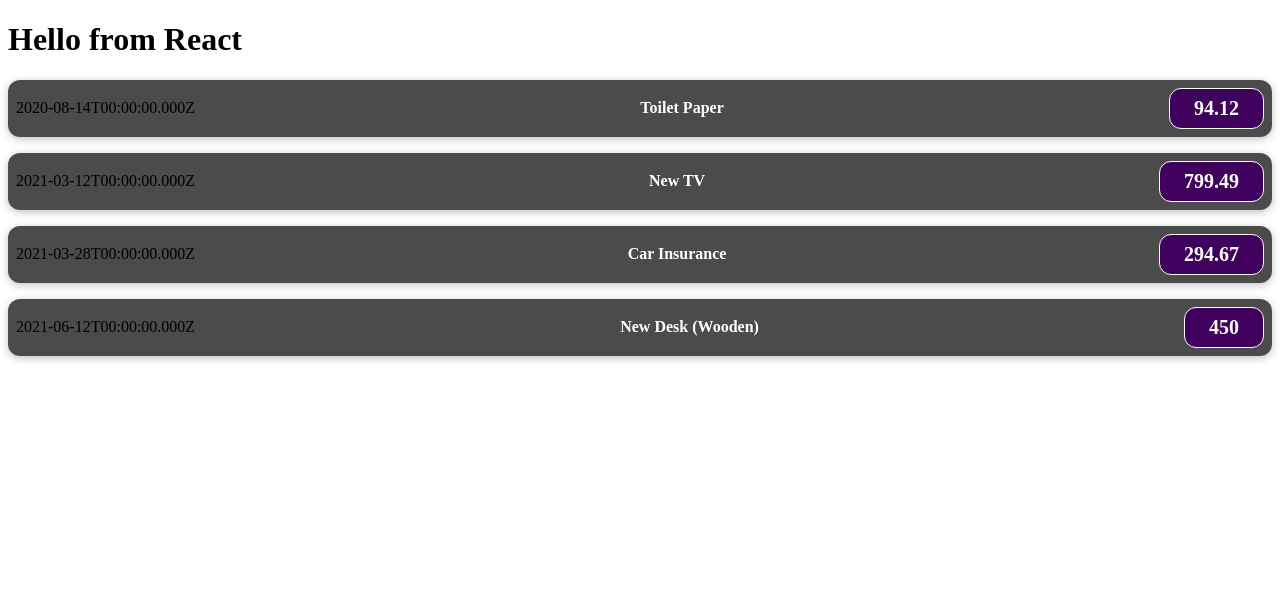
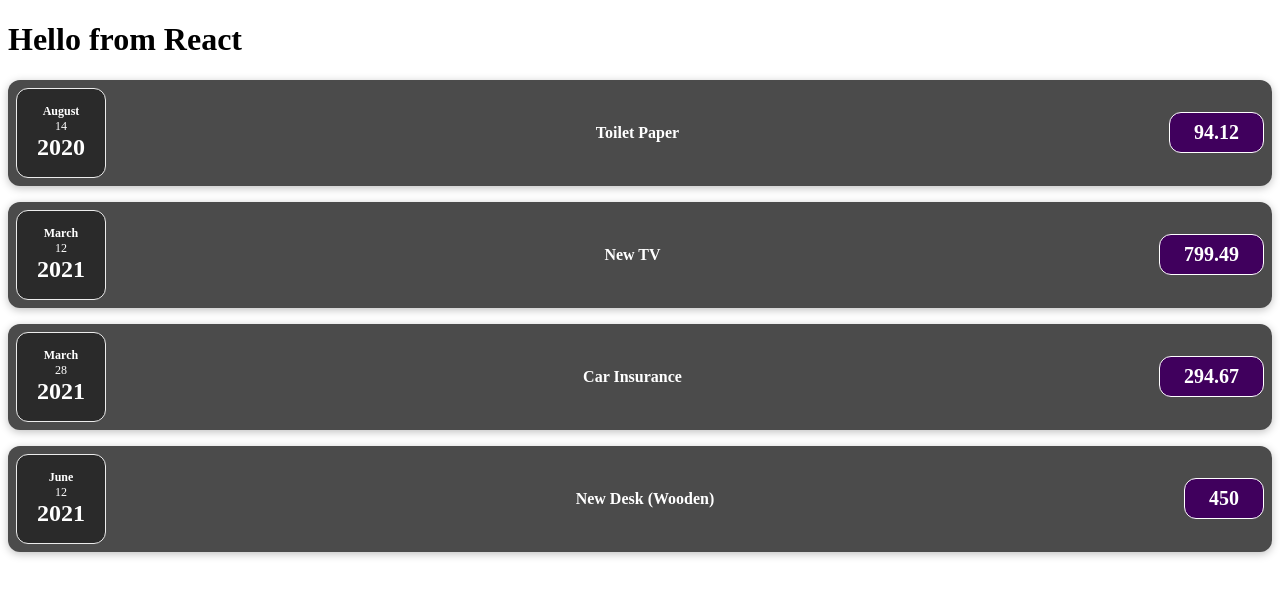
Before and after one commit to stdj91/test-app, a React (Create React App) app: page / in a window 1280 px wide. Shown: the top 596 px of the page. Built offline with nearby package versions, Linux system fonts and the light colour scheme.

Commit message:
Splitting Components

```diff
--- /dev/null
+++ b/src/components/ExpenseData.css
@@ -0,0 +1,26 @@
+.expense-date {
+  display: flex;
+  flex-direction: column;
+  width: 5.5rem;
+  height: 5.5rem;
+  border: 1px solid #ececec;
+  background-color: #2a2a2a;
+  color: white;
+  border-radius: 12px;
+  align-items: center;
+  justify-content: center;
+}
+
+.expense-date__month {
+  font-size: 0.75rem;
+  font-weight: bold;
+}
+
+.expense-date__year {
+  font-size: 0.75rem;
+}
+
+.expense-date__day {
+  font-size: 1.5rem;
+  font-weight: bold;
+}
--- /dev/null
+++ b/src/components/ExpenseDate.js
@@ -0,0 +1,18 @@
+import "./ExpenseData.css";
+
+function ExpenseDate (props) {
+
+    const month = props.date.toLocaleString('en-US', { month: "long" })
+    const day = props.date.toLocaleString('en-US', { day: "2-digit" })
+    const year = props.date.getFullYear()
+
+    return(
+        <div className="expense-date">
+            <div className="expense-date__month">{month}</div>
+            <div className="expense-date__year">{day}</div>
+            <div className="expense-date__day">{year}</div>
+        </div>
+    )
+}
+
+export default ExpenseDate;
--- a/src/components/ExpenseItem.js
+++ b/src/components/ExpenseItem.js
@@ -1,12 +1,11 @@
 import './ExpenseItem.css';
+import ExpenseDate from './ExpenseDate';
 
 function ExpenseItem(props) {
 
-
-
     return(
         <div className="expense-item">
-            <div>{props.date.toISOString()}</div>
+            <ExpenseDate date={props.date}/>
             <div  className="expense-item_description">
                 <h2>{props.title}</h2>
             </div>
```
Also changed, not shown: 1 other file (tests, documents, lock files or other folders).
